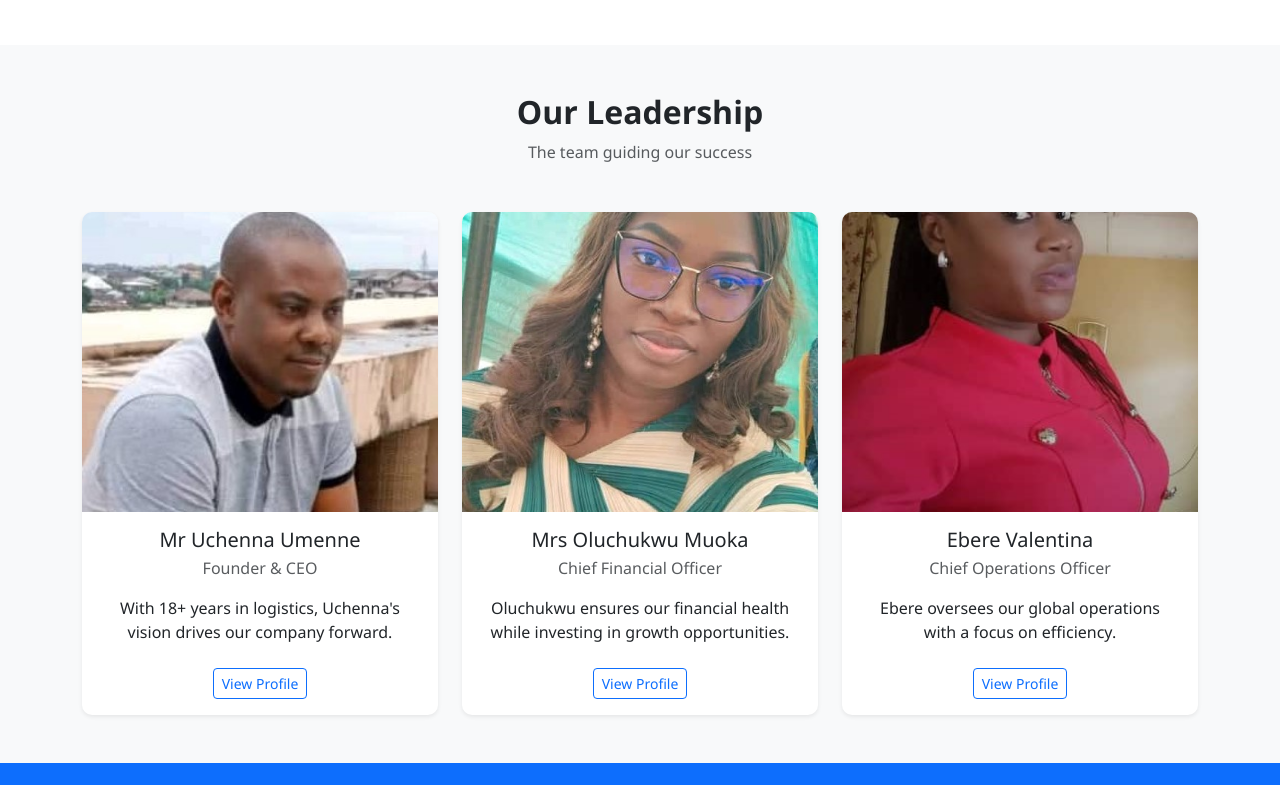
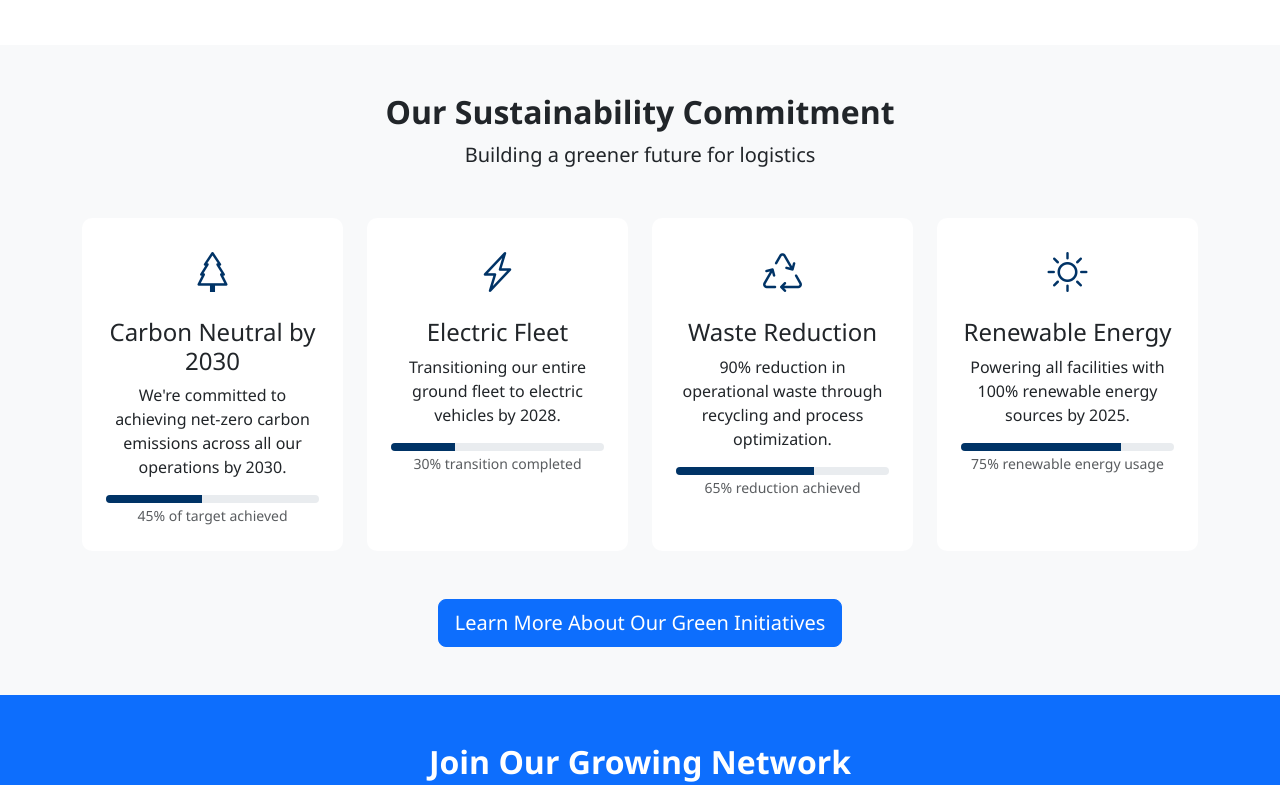
Before and after one commit to emmazy-will/Q.N.B-GROUP, a plain HTML site: page about.html in a window 1280 px wide. Shown: the part 2512-3297 px from the top of the page. Drawn offline with nearby package versions, Linux system fonts and the light colour scheme.

Commit message:
updated a feauture

```diff
--- a/about.html
+++ b/about.html
@@ -173,6 +173,35 @@
             border-color: transparent white transparent transparent;
             left: -10px;
             top: 20px;
+        }
+
+        /* Sustainability Section */
+        .sustainability-card {
+            border: none;
+            border-radius: 10px;
+            overflow: hidden;
+            transition: all 0.3s ease;
+            height: 100%;
+        }
+
+        .sustainability-card:hover {
+            transform: translateY(-5px);
+            box-shadow: 0 10px 20px rgba(0,0,0,0.15);
+        }
+
+        .sustainability-icon {
+            font-size: 2.5rem;
+            margin-bottom: 1rem;
+            color: var(--primary);
+        }
+
+        .progress {
+            height: 8px;
+            border-radius: 4px;
+        }
+
+        .progress-bar {
+            background-color: var(--primary);
         }
 
         /* Footer Styles */
@@ -540,134 +569,81 @@
         </div>
     </section>
 
-    <!-- Leadership -->
+    <!-- Sustainability Commitment -->
     <section class="py-5 bg-light">
         <div class="container">
             <div class="text-center mb-5">
-                <h2 class="fw-bold">Our Leadership</h2>
-                <p class="text-muted">The team guiding our success</p>
+                <h2 class="fw-bold">Our Sustainability Commitment</h2>
+                <p class="lead">Building a greener future for logistics</p>
             </div>
-            <div class="row g-4 justify-content-center">
-                <!-- CEO Card -->
-                <div class="col-lg-4 col-md-6">
-                    <div class="card border-0 shadow-sm h-100 overflow-hidden">
-                        <div class="leader-image-container">
-                            <img src="/images/CEO.jpg" class="card-img-top leader-image" alt="CEO">
-                        </div>
-                        <div class="card-body text-center px-4 py-3">
-                            <h5 class="card-title mb-1">Mr Uchenna Umenne</h5>
-                            <p class="text-muted mb-3">Founder & CEO</p>
-                            <p class="card-text">With 18+ years in logistics, Uchenna's vision drives our company forward.</p>
-                        </div>
-                        <div class="card-footer bg-transparent border-0 text-center pb-3">
-                            <a href="#" class="btn btn-sm btn-outline-primary">View Profile</a>
+            <div class="row g-4">
+                <div class="col-md-6 col-lg-3">
+                    <div class="card sustainability-card h-100">
+                        <div class="card-body text-center p-4">
+                            <div class="sustainability-icon">
+                                <i class="bi bi-tree"></i>
+                            </div>
+                            <h4>Carbon Neutral by 2030</h4>
+                            <p>We're committed to achieving net-zero carbon emissions across all our operations by 2030.</p>
+                            <div class="progress mt-3">
+                                <div class="progress-bar" role="progressbar" style="width: 45%;" aria-valuenow="45" aria-valuemin="0" aria-valuemax="100"></div>
+                            </div>
+                            <small class="text-muted">45% of target achieved</small>
                         </div>
                     </div>
                 </div>
-
-                <!-- CFO Card -->
-                <div class="col-lg-4 col-md-6">
-                    <div class="card border-0 shadow-sm h-100 overflow-hidden">
-                        <div class="leader-image-container">
-                            <img src="/images/manger.jpg" class="card-img-top leader-image" alt="CFO">
-                        </div>
-                        <div class="card-body text-center px-4 py-3">
-                            <h5 class="card-title mb-1">Mrs Oluchukwu Muoka</h5>
-                            <p class="text-muted mb-3">Chief Financial Officer</p>
-                            <p class="card-text">Oluchukwu ensures our financial health while investing in growth opportunities.</p>
-                        </div>
-                        <div class="card-footer bg-transparent border-0 text-center pb-3">
-                            <a href="#" class="btn btn-sm btn-outline-primary">View Profile</a>
+                <div class="col-md-6 col-lg-3">
+                    <div class="card sustainability-card h-100">
+                        <div class="card-body text-center p-4">
+                            <div class="sustainability-icon">
+                                <i class="bi bi-lightning-charge"></i>
+                            </div>
+                            <h4>Electric Fleet</h4>
+                            <p>Transitioning our entire ground fleet to electric vehicles by 2028.</p>
+                            <div class="progress mt-3">
+                                <div class="progress-bar" role="progressbar" style="width: 30%;" aria-valuenow="30" aria-valuemin="0" aria-valuemax="100"></div>
+                            </div>
+                            <small class="text-muted">30% transition completed</small>
                         </div>
                     </div>
                 </div>
-
-                <!-- COO Card -->
-                <div class="col-lg-4 col-md-6">
-                    <div class="card border-0 shadow-sm h-100 overflow-hidden">
-                        <div class="leader-image-container">
-                            <img src="/images/cfd.jpg" class="card-img-top leader-image" alt="COO">
+                <div class="col-md-6 col-lg-3">
+                    <div class="card sustainability-card h-100">
+                        <div class="card-body text-center p-4">
+                            <div class="sustainability-icon">
+                                <i class="bi bi-recycle"></i>
+                            </div>
+                            <h4>Waste Reduction</h4>
+                            <p>90% reduction in operational waste through recycling and process optimization.</p>
+                            <div class="progress mt-3">
+                                <div class="progress-bar" role="progressbar" style="width: 65%;" aria-valuenow="65" aria-valuemin="0" aria-valuemax="100"></div>
+                            </div>
+                            <small class="text-muted">65% reduction achieved</small>
                         </div>
-                        <div class="card-body text-center px-4 py-3">
-                            <h5 class="card-title mb-1">Ebere Valentina</h5>
-                            <p class="text-muted mb-3">Chief Operations Officer</p>
-                            <p class="card-text">Ebere oversees our global operations with a focus on efficiency.</p>
-                        </div>
-                        <div class="card-footer bg-transparent border-0 text-center pb-3">
-                            <a href="#" class="btn btn-sm btn-outline-primary">View Profile</a>
+                    </div>
+                </div>
+                <div class="col-md-6 col-lg-3">
+                    <div class="card sustainability-card h-100">
+                        <div class="card-body text-center p-4">
+                            <div class="sustainability-icon">
+                                <i class="bi bi-sun"></i>
+                            </div>
+                            <h4>Renewable Energy</h4>
+                            <p>Powering all facilities with 100% renewable energy sources by 2025.</p>
+                            <div class="progress mt-3">
+                                <div class="progress-bar" role="progressbar" style="width: 75%;" aria-valuenow="75" aria-valuemin="0" aria-valuemax="100"></div>
+                            </div>
+                            <small class="text-muted">75% renewable energy usage</small>
                         </div>
                     </div>
                 </div>
             </div>
+            <div class="text-center mt-5">
+                <a href="#" class="btn btn-primary btn-lg">Learn More About Our Green Initiatives</a>
+            </div>
         </div>
     </section>
 
-    <style>
-        /* Leadership Section Styles */
-        .leader-image-container {
-            height: 300px;
-            overflow: hidden;
-            display: flex;
-            align-items: center;
-            justify-content: center;
-        }
-
-        .leader-image {
-            width: 100%;
-            height: 100%;
-            object-fit: cover;
-            transition: transform 0.3s ease;
-        }
-
-        .card:hover .leader-image {
-            transform: scale(1.05);
-        }
-
-        .card {
-            transition: transform 0.3s ease, box-shadow 0.3s ease;
-            border-radius: 10px;
-        }
-
-        .card:hover {
-            transform: translateY(-5px);
-            box-shadow: 0 10px 20px rgba(0,0,0,0.15) !important;
-        }
-
-        /* Responsive Adjustments */
-        @media (max-width: 1199.98px) {
-            .leader-image-container {
-                height: 280px;
-            }
-        }
-
-        @media (max-width: 991.98px) {
-            .leader-image-container {
-                height: 250px;
-            }
-
-            .card-body {
-                padding: 1.5rem 1rem;
-            }
-        }
-
-        @media (max-width: 767.98px) {
-            .leader-image-container {
-                height: 350px;
-            }
-
-            .col-md-6 {
-                max-width: 400px;
-                margin-left: auto;
-                margin-right: auto;
-            }
-        }
-
-        @media (max-width: 575.98px) {
-            .leader-image-container {
-                height: 300px;
-            }
-        }
-    </style>
     <!-- CTA -->
     <section class="py-5 bg-primary text-white">
         <div class="container text-center">
@@ -684,7 +660,7 @@
                 <!-- Company Info Column -->
                 <div class="col-lg-4 col-md-6 footer-col">
                     <img src="images/QNB LOGO-2.png" alt="Q.N.B Transport" class="footer-logo">
-                    <p class="text-white-50">Your trusted partner in global logistics and transportation solutions, delivering excellence since 2005.</p>
+                    <p class="text-white-50">Your trusted partner in global logistics and transportation solutions, delivering excellence since 2003.</p>
                     <div class="social-links">
                         <a href="#" aria-label="Facebook"><i class="bi bi-facebook"></i></a>
                         <a href="#" aria-label="Twitter"><i class="bi bi-twitter-x"></i></a>
```
Also changed, not shown: analytics.html (+1 -1 lines), contact.html (+1 -1 lines), index.html (+109 -59 lines), services.html (+1 -1 lines), tracking.html (+1 -1 lines).
